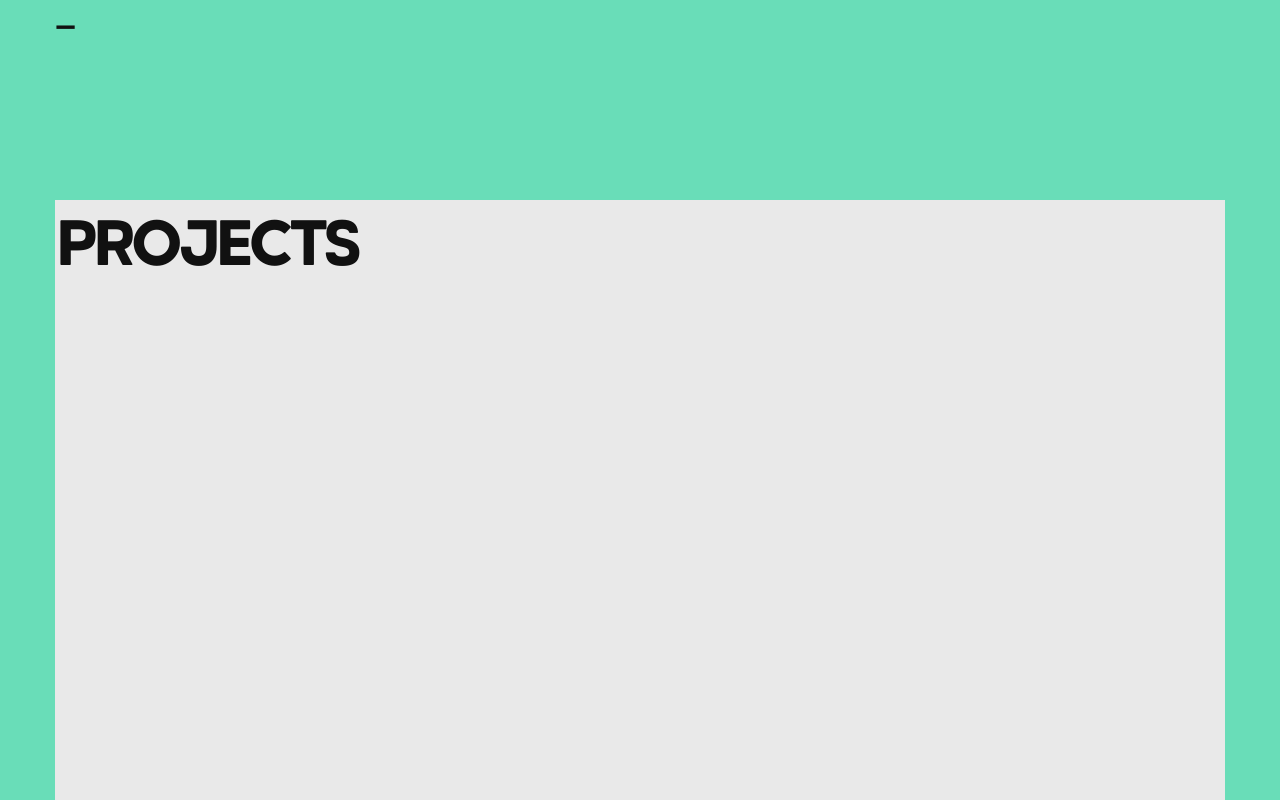
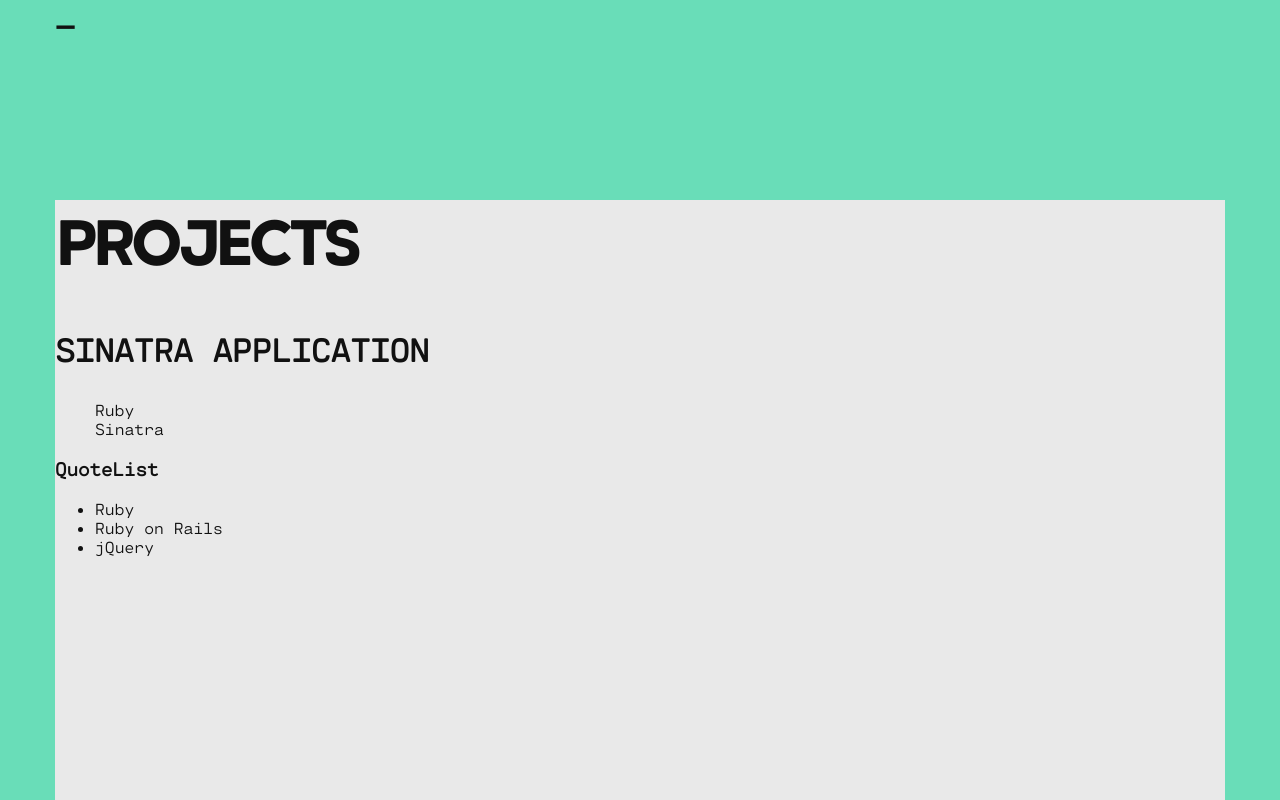
Before and after one commit to surla/surla-react, a React (Create React App) app: page / in a window 1280 px wide. Shown: the part 534-1334 px from the top of the page. Built offline with nearby package versions, Linux system fonts and the light colour scheme.

Commit message:
Create Projects folder and create Project component

```diff
--- a/src/App.js
+++ b/src/App.js
@@ -3,7 +3,7 @@ import './App.css';
 
 import Logo from './components/Logo'
 import Header from './components/Header';
-import Projects from './components/Projects';
+import Projects from './components/Projects/Projects';
 
 class App extends Component {
   render() {
--- /dev/null
+++ b/src/components/Projects/Project.js
@@ -0,0 +1,41 @@
+import React from 'react';
+import styled from 'styled-components';
+
+const Wrapper = styled.section`
+  font-family: cartographmono-regular;
+`
+
+const ProjectTitle = styled.h3`
+  text-transform: uppercase;
+  font-size: 2em;
+`
+
+const List = styled.ul`
+  list-style: none;
+
+  .li {
+    display: inline;
+  }
+`
+
+const Projects = () => (
+  <Wrapper>
+    <div>
+      <ProjectTitle>Sinatra Application</ProjectTitle>
+      <List>
+        <li>Ruby</li>
+        <li>Sinatra</li>
+      </List>
+    </div>
+    <div>
+      <h3>QuoteList</h3>
+      <ul>
+        <li>Ruby</li>
+        <li>Ruby on Rails</li>
+        <li>jQuery</li>
+      </ul>
+    </div>
+  </Wrapper>
+)
+
+export default Projects;
--- a/src/components/Projects.js
+++ b/src/components/Projects/Projects.js
@@ -1,10 +1,11 @@
 import React from 'react';
 import styled from 'styled-components';
+
+import Project from './Project'
 
 const Wrapper = styled.section`
   height: 600px;
   background-color: #E9E9E9;
-  text-transform: uppercase;
 `
 
 const Title = styled.h2`
@@ -17,6 +18,7 @@ const Title = styled.h2`
 const Projects = () => (
   <Wrapper>
     <Title>Projects</Title>
+    <Project />
   </Wrapper>
 )
 
--- a/src/index.css
+++ b/src/index.css
@@ -10,6 +10,12 @@
   src: local('cartographsans-heavy'),
   url(./assets/fonts/cartographsans-heavy.woff2) format('woff2');
 }
+
+@font-face {
+  font-family: 'cartographmono-regular';
+  src: local('cartographmono-regular'), url(./assets/fonts/cartographmono-regular.woff2) format('woff2');
+}
+
 body {
   margin: 0;
   padding: 0;
```
Also changed, not shown: src/assets/fonts/cartographmono-regular.woff2 (renamed from src/assets/fonts/CartographMonoCF-Regular.woff2).
